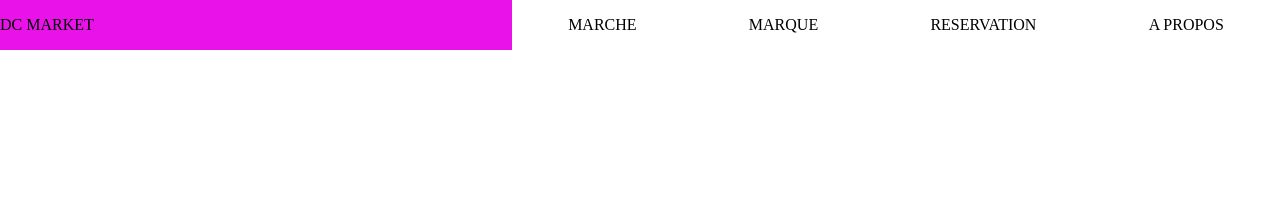
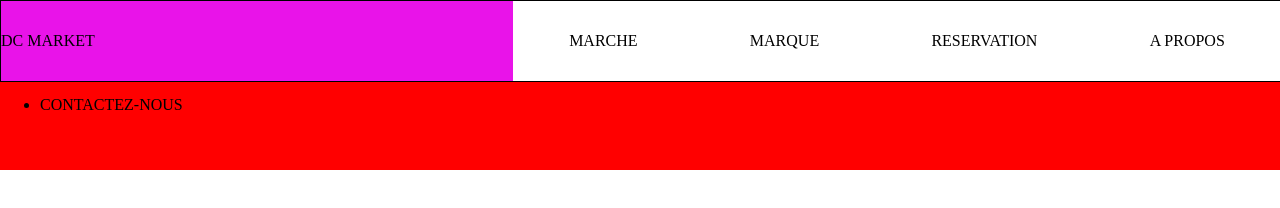
Before and after one commit to johnOfGod33/CAR-SITEWEB, a website: page mainPage/html/index.html in a window 1280 px wide. Drawn offline with Linux system fonts and the light colour scheme.

Commit message:
deuxieume commit creation basic du footer

```diff
--- a/mainPage/html/index.html
+++ b/mainPage/html/index.html
@@ -20,7 +20,16 @@
             </nav>
         </menu>
     </header>
-    <main></main>
-    <footer></footer>
+
+    <main>
+        <footer>
+            <section>
+                <ul>
+                    <li>CONTACTEZ-NOUS</li>
+                </ul>
+            </section>
+        </footer>
+    </main>
+
 </body>
 </html>
--- a/mainPage/sass/main.scss
+++ b/mainPage/sass/main.scss
@@ -4,7 +4,7 @@
     align-items: $alignItem;
 }
 
-@mixin dimensionBox($bgc:white, $width:100%, $height:50px){ /* mixin pour les dimension et la couleur*/
+@mixin dimensionBox($bgc:white, $width:100%, $height:10%){ /* mixin pour les dimension et la couleur*/
 background-color: $bgc;
 height: $height;
 width: $width;
@@ -20,19 +20,21 @@ header{
     @include myFlexOption();
     @include dimensionBox();
     position: fixed;
+    z-index: 5;
     top: 0%;
     left: 0%;
+    border: 1px solid black;
 
     .logo{
         @include myFlexOption();
-        @include dimensionBox(rgb(233, 19, 233),40%);
+        @include dimensionBox(rgb(233, 19, 233),40%, 100%);
 
     }
 
     menu{
         margin: 0;
         padding: 0;
-        @include dimensionBox(white, 60%) ;
+        @include dimensionBox(white, 60%, 100%) ;
 
         nav{
             @include dimensionBox(white, 100%, 100%) ;
@@ -47,3 +49,17 @@ header{
         }
     }
 }
+
+main{
+    @include dimensionBox(white, 100%, 75%);
+    position: absolute;
+    top: 10%;
+    left: 0%;
+    margin: 0%;
+    padding: 0%;
+
+    footer{
+        @include myFlexOption(flex-start, flex-start);
+        @include dimensionBox(red, 100%, 15%);
+    }
+}
```
Also changed, not shown: mainPage/css/style.css, 1 other file.
